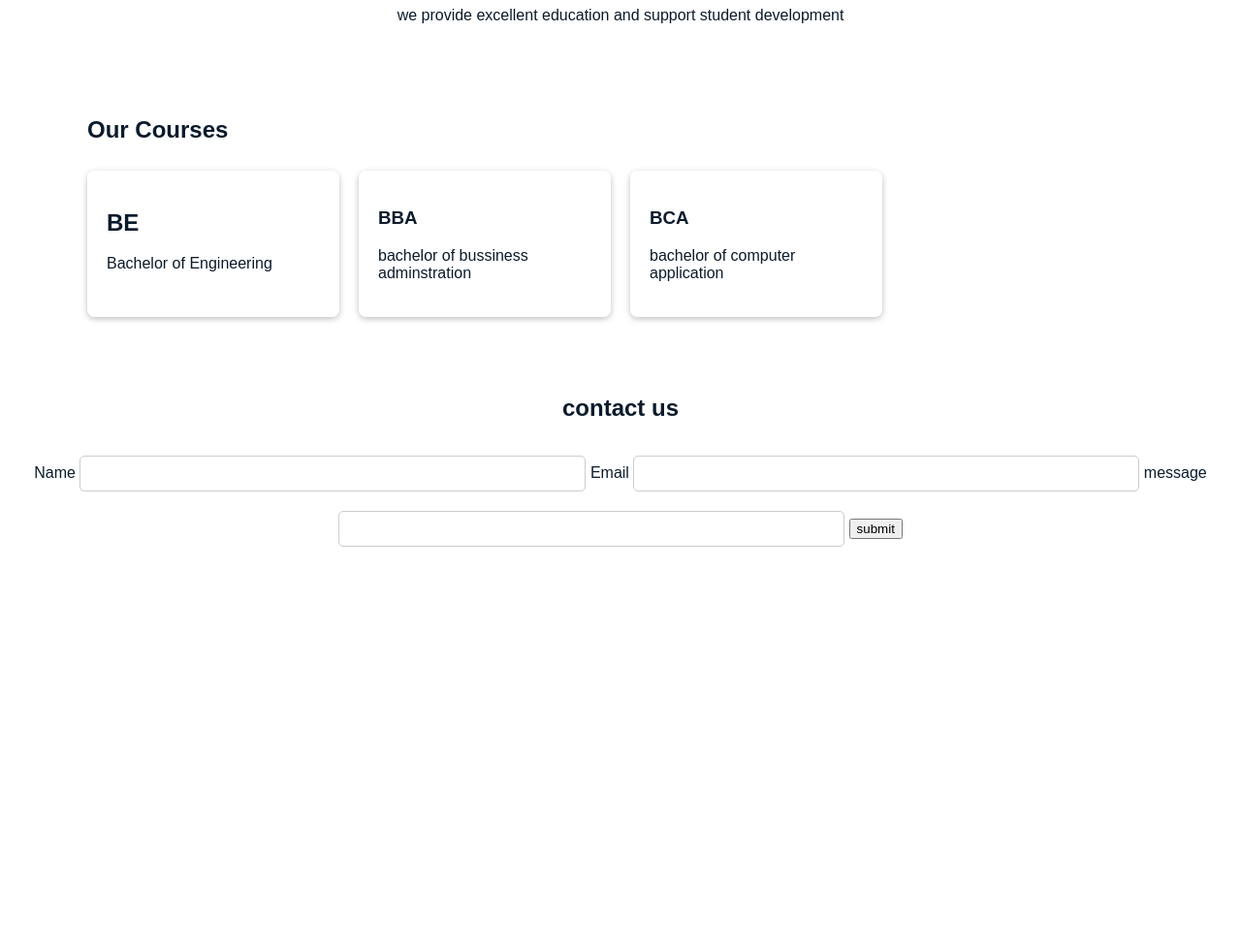
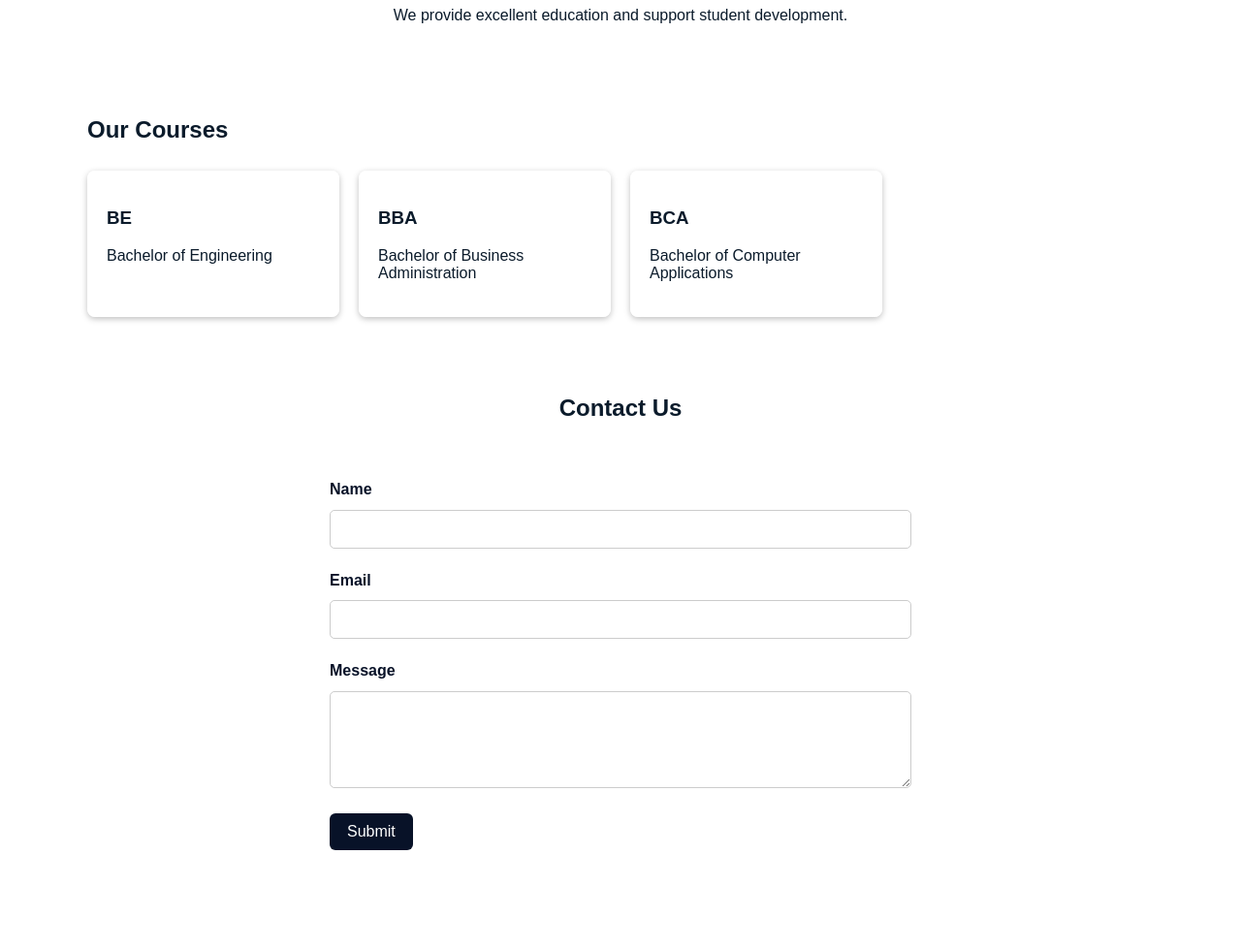
Before and after one commit to supriiiiiya/collegewebsite, a plain HTML site: page website/index2.html in a window 1280 px wide. Shown: the part 534-1514 px from the top of the page at 97% size. Before the commit the page ends 1199 px from the top, so only its background shows below. Drawn offline with Linux system fonts and the light colour scheme.

Commit message:
Update index2.html

```diff
--- a/website/index2.html
+++ b/website/index2.html
@@ -1,20 +1,17 @@
 <!DOCTYPE html>
 <html lang="en">
 <head>
-    <meta charset="UTF-8">
-    <meta name="viewport" content="width=device-width, initial-scale=1.0">
-    <title>Website</title>
-</head>
+  <meta charset="UTF-8" />
+  <meta name="viewport" content="width=device-width, initial-scale=1.0"/>
+  <title>My College</title>
+
   <style>
-
     html, body {
       height: 100%;
       margin: 0;
     }
 
-
     body {
-
       background-image: url('smvit.jpg');
       background-size: cover;
       background-position: center;
@@ -25,56 +22,59 @@
     }
 
     nav {
-
       background-color: transparent;
       color: white;
       padding: 15px 20px;
-    display:flex;
+      display: flex;
       justify-content: space-between;
-    align-items:center;
-
+      align-items: center;
     }
 
-  nav ul{
-    display:flex;
-    list-style:none;
+    nav ul {
+      display: flex;
+      list-style: none;
       gap: 20px;
+      margin: 0;
+      padding: 0;
     }
-  nav a{
+
+    nav a {
       color: #fff;
       text-decoration: none;
     }
 
-  .hello{
+    .hello {
       text-align: center;
       padding: 80px 20px;
+    }
 
-  }
-  .hello h1{
+    .hello h1 {
       font-size: 2rem;
       font-weight: bold;
       color: #081228;
       text-shadow: 0 1px 0 rgba(255,255,255,0.25);
     }
-  .btn{
-    display:inline-block;
+
+    .btn {
+      display: inline-block;
       background: blanchedalmond;
-    color:black;
+      color: black;
       padding: 12px 25px;
-    margin-top:20px;
+      margin-top: 20px;
       border-radius: 5px;
+      text-decoration: none;
     }
 
-  .section{
+    .section {
       padding: 15px 20px;
       text-align: center;
       line-height: 1.6;
       background: transparent;
     }
 
-  .sectioncourses{
-    display:grid;
-    grid-template-columns: repeat(auto-fit,minmax(250px,1fr));
+    .sectioncourses {
+      display: grid;
+      grid-template-columns: repeat(auto-fit, minmax(250px, 1fr));
       gap: 20px;
       max-width: 1100px;
       margin: 20px auto;
@@ -82,15 +82,12 @@
       background: transparent;
     }
 
-
-  .card{
+    .card {
       padding: 20px;
       background: rgba(255,255,255,0.85);
       border-radius: 8px;
-    max-width: 400px;
       box-shadow: 0 2px 6px rgba(0,0,0,0.25);
     }
-
 
     .sectioncourses > h2 {
       grid-column: 1 / -1;
@@ -98,93 +95,127 @@
       margin-bottom: 8px;
     }
 
+    .contact-form {
+      max-width: 600px;
+      margin: 0 auto;
+      text-align: left;
+      background: rgba(255,255,255,0.9);
+      padding: 20px;
+      border-radius: 8px;
+    }
 
-  .contact-form input {
-    margin:auto;
-    max-width: 500px;
-    text-align: left;
-    background:white;
-    color:#fff;
+    .contact-form label {
+      display: block;
+      margin-top: 12px;
+      color: #081228;
+      font-weight: 600;
+    }
 
-
-  }
-  .contact-form input,.contact-form textarea {
-
+    .contact-form input,
+    .contact-form textarea {
       width: 100%;
-    padding:10px;
-    margin: 10px 0;
+      padding: 10px;
+      margin: 8px 0;
       border-radius: 5px;
       border: 1px solid #ccc;
-    color:#fff
-
+      color: #081228;
+      background: #fff;
+      box-sizing: border-box;
+      font-size: 1rem;
     }
 
-  footer{
+    .contact-form textarea {
+      min-height: 100px;
+      resize: vertical;
+    }
+
+    .contact-form button {
+      margin-top: 10px;
+      padding: 10px 18px;
+      border-radius: 6px;
+      border: none;
+      cursor: pointer;
+      background: #081228;
       color: #fff;
-    text-align:center;
+      font-size: 1rem;
+    }
+
+    footer {
+      color: #fff;
+      text-align: center;
       padding: 15px;
       margin-top: 20px;
     }
+
+    /* small responsive tweak */
+    @media (max-width: 600px) {
+      .hello h1 { font-size: 1.6rem; }
+    }
   </style>
+</head>
 <body>
-
-
 
   <nav>
     <h2>My College</h2>
     <ul>
       <li><a href="#about">About</a></li>
       <li><a href="#courses">Courses</a></li>
-            <li><a href="#contact us">Contact Us</a></li>
-
+      <li><a href="#contact">Contact Us</a></li>
     </ul>
   </nav>
+
   <section class="hello">
-        <h1>welcome to my college</h1>
-        <p>Quality Education for Brighter future</p>
-        <a href="acourses" class="btn">Explore courses</a>
-
+    <h1>Welcome to My College</h1>
+    <p>Quality Education for a Brighter Future</p>
+    <a href="#courses" class="btn">Explore courses</a>
   </section>
 
   <section id="about" class="section">
     <h2>About Us</h2>
-          <p>we provide excellent education and support student development</p>
+    <p>We provide excellent education and support student development.</p>
   </section>
 
   <section id="courses" class="sectioncourses">
     <h2>Our Courses</h2>
+
     <div class="card">
-            <h2>BE</h2>
+      <h3>BE</h3>
       <p>Bachelor of Engineering</p>
     </div>
+
     <div class="card">
       <h3>BBA</h3>
-            <p>bachelor of bussiness adminstration</p></div>
+      <p>Bachelor of Business Administration</p>
+    </div>
+
     <div class="card">
       <h3>BCA</h3>
-                <p>bachelor of computer application</p>
+      <p>Bachelor of Computer Applications</p>
     </div>
   </section>
+
   <section id="contact" class="section">
-        <h2>contact us</h2>
+    <h2>Contact Us</h2>
+
     <div class="contact-form">
-            <label>Name</label>
-            <input type="text">
+      <form action="#" method="post" novalidate>
+        <label for="name">Name</label>
+        <input id="name" name="name" type="text" required>
 
-            <label>Email</label>
-            <input type="email">
+        <label for="email">Email</label>
+        <input id="email" name="email" type="email" required>
 
-            <label>message</label>
-            <input type="message">
+        <label for="message">Message</label>
+        <textarea id="message" name="message" required></textarea>
 
-            <button>submit</button>
+        <button type="submit">Submit</button>
+      </form>
+    </div>
+  </section>
+
   <footer>
-                &copy; 2025 my college all rights reserved
+    &copy; 2025 My College. All rights reserved.
   </footer>
-
-        </div>
-
-    </section>
 
 </body>
 </html>
```
Lines whose indentation alone changed are shown as unchanged.
